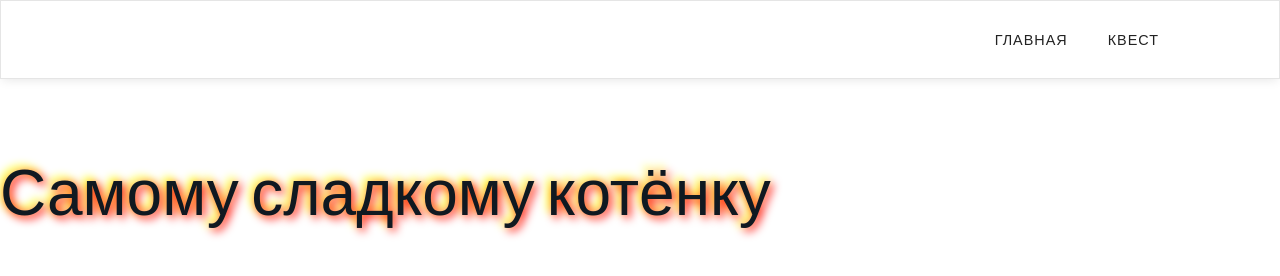
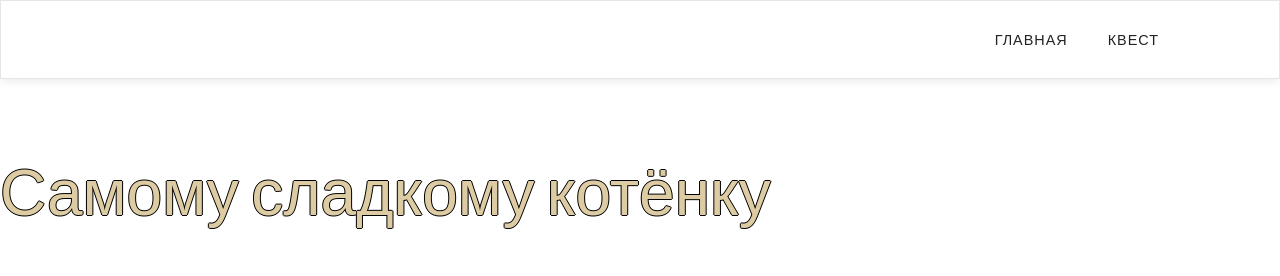
Before and after one commit to the-mostbeloved-kitten/the-mostbeloved-kitten.github.io, a plain HTML site: page index.html in a window 1280 px wide. Drawn offline with Linux system fonts and the light colour scheme.

Commit message:
Update index.html

```diff
--- a/index.html
+++ b/index.html
@@ -21,7 +21,7 @@
 <br>
 <br>
 <br>
-<t>Самому сладкому котёнку</t>
+<k>Самому сладкому котёнку</k>
 <br>
 </body>
 </html>
```
